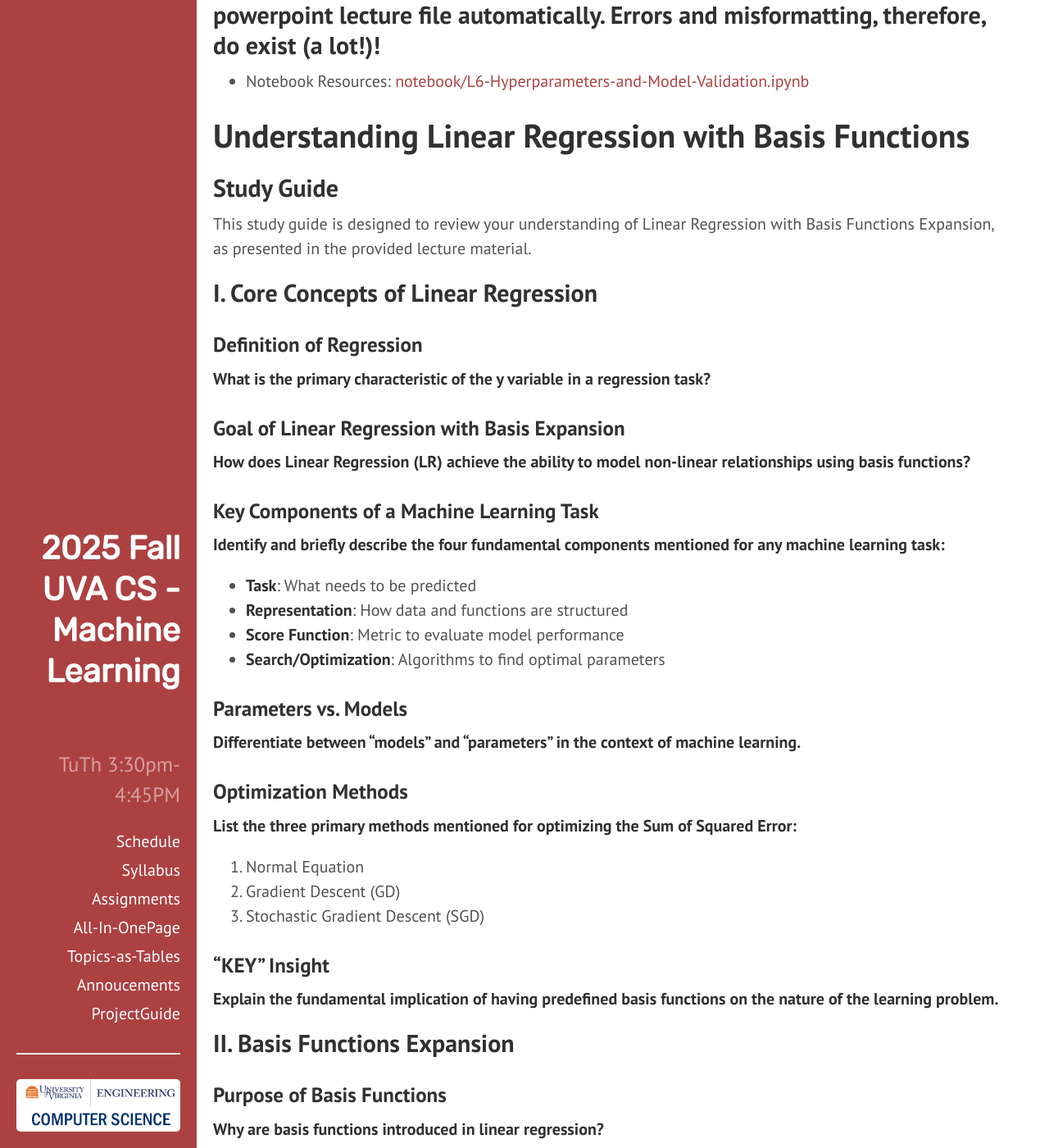
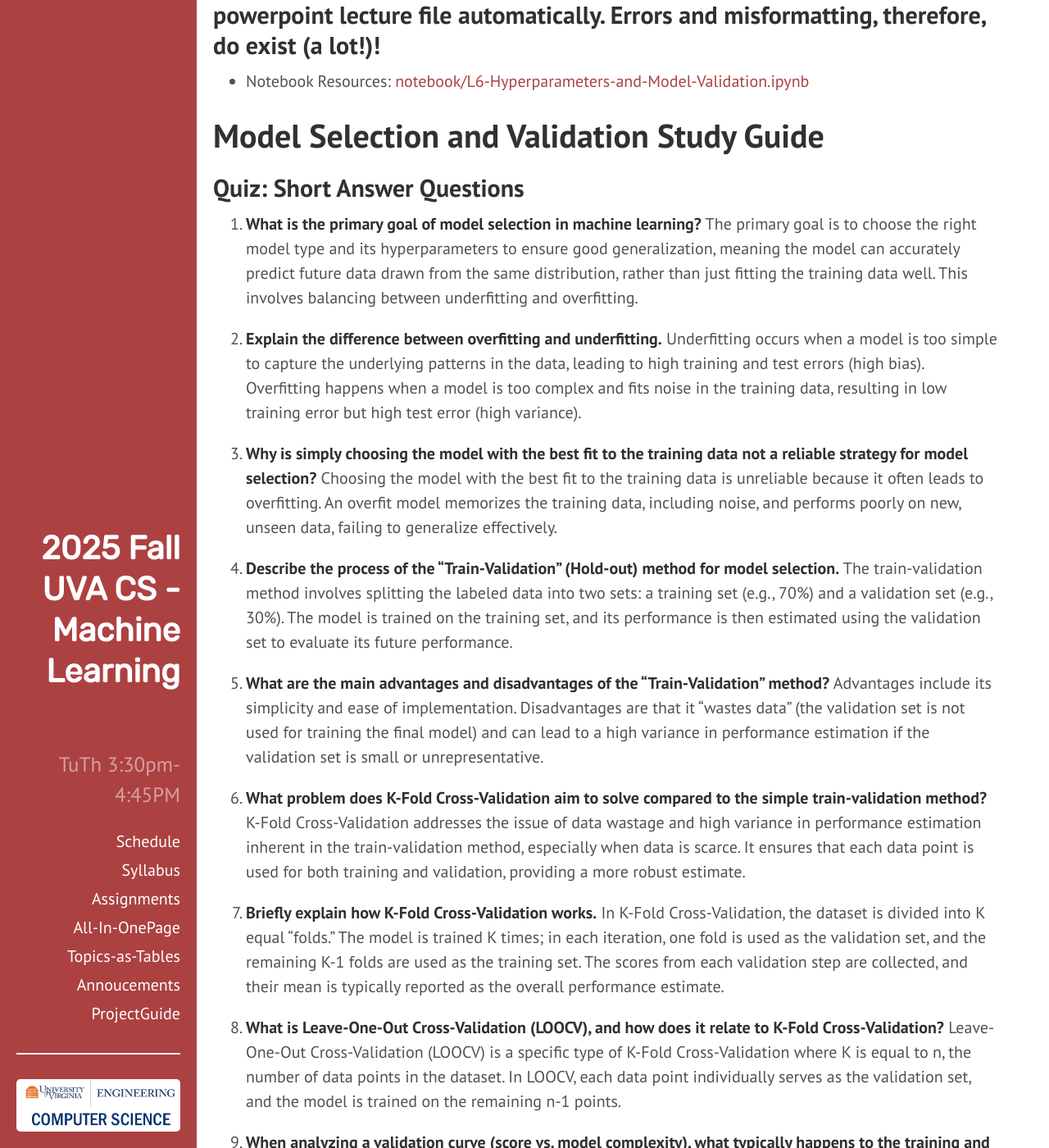
Before and after one commit to qiyanjun/2025Fall-UVA-CS-MachineLearningDeep, a Jekyll site: the page built from _contents/S1-L06-modelSel.md, in a window 1280 px wide and 1400 px high, scrolled down 339 px. Shown: the whole window at 82% size. Built offline with Jekyll 4.4.1, drawn with Linux system fonts in a browser that asks for light colours; some of the changed text lies outside the part shown.

Commit message:
add L06 study notes

```diff
--- a/_contents/S1-L06-modelSel.md
+++ b/_contents/S1-L06-modelSel.md
@@ -17,183 +17,84 @@ tags:
 
 - Notebook Resources: [notebook/L6-Hyperparameters-and-Model-Validation.ipynb]({{ site.baseurl }}/notebook/L6-Hyperparameters-and-Model-Validation.ipynb)
 
+# Model Selection and Validation Study Guide
 
-# Understanding Linear Regression with Basis Functions
+## Quiz: Short Answer Questions
 
-## Study Guide
+1. **What is the primary goal of model selection in machine learning?**
+   The primary goal is to choose the right model type and its hyperparameters to ensure good generalization, meaning the model can accurately predict future data drawn from the same distribution, rather than just fitting the training data well. This involves balancing between underfitting and overfitting.
 
-This study guide is designed to review your understanding of Linear Regression with Basis Functions Expansion, as presented in the provided lecture material.
+2. **Explain the difference between overfitting and underfitting.**
+   Underfitting occurs when a model is too simple to capture the underlying patterns in the data, leading to high training and test errors (high bias). Overfitting happens when a model is too complex and fits noise in the training data, resulting in low training error but high test error (high variance).
 
-## I. Core Concepts of Linear Regression
+3. **Why is simply choosing the model with the best fit to the training data not a reliable strategy for model selection?**
+   Choosing the model with the best fit to the training data is unreliable because it often leads to overfitting. An overfit model memorizes the training data, including noise, and performs poorly on new, unseen data, failing to generalize effectively.
 
-### Definition of Regression
-**What is the primary characteristic of the y variable in a regression task?**
+4. **Describe the process of the "Train-Validation" (Hold-out) method for model selection.**
+   The train-validation method involves splitting the labeled data into two sets: a training set (e.g., 70%) and a validation set (e.g., 30%). The model is trained on the training set, and its performance is then estimated using the validation set to evaluate its future performance.
 
-### Goal of Linear Regression with Basis Expansion
-**How does Linear Regression (LR) achieve the ability to model non-linear relationships using basis functions?**
+5. **What are the main advantages and disadvantages of the "Train-Validation" method?**
+   Advantages include its simplicity and ease of implementation. Disadvantages are that it "wastes data" (the validation set is not used for training the final model) and can lead to a high variance in performance estimation if the validation set is small or unrepresentative.
 
-### Key Components of a Machine Learning Task
-**Identify and briefly describe the four fundamental components mentioned for any machine learning task:**
+6. **What problem does K-Fold Cross-Validation aim to solve compared to the simple train-validation method?**
+   K-Fold Cross-Validation addresses the issue of data wastage and high variance in performance estimation inherent in the train-validation method, especially when data is scarce. It ensures that each data point is used for both training and validation, providing a more robust estimate.
 
-- **Task**: What needs to be predicted
-- **Representation**: How data and functions are structured
-- **Score Function**: Metric to evaluate model performance
-- **Search/Optimization**: Algorithms to find optimal parameters
+7. **Briefly explain how K-Fold Cross-Validation works.**
+   In K-Fold Cross-Validation, the dataset is divided into K equal "folds." The model is trained K times; in each iteration, one fold is used as the validation set, and the remaining K-1 folds are used as the training set. The scores from each validation step are collected, and their mean is typically reported as the overall performance estimate.
 
-### Parameters vs. Models
-**Differentiate between "models" and "parameters" in the context of machine learning.**
+8. **What is Leave-One-Out Cross-Validation (LOOCV), and how does it relate to K-Fold Cross-Validation?**
+   Leave-One-Out Cross-Validation (LOOCV) is a specific type of K-Fold Cross-Validation where K is equal to n, the number of data points in the dataset. In LOOCV, each data point individually serves as the validation set, and the model is trained on the remaining n-1 points.
 
-### Optimization Methods
-**List the three primary methods mentioned for optimizing the Sum of Squared Error:**
+9. **When analyzing a validation curve (score vs. model complexity), what typically happens to the training and validation scores as model complexity increases, and why?**
+   As model complexity increases, the training score generally increases (or error decreases) because a more complex model can fit the training data better. The validation score will initially increase alongside the training score but will eventually start to decrease after a certain point due to overfitting, as the model begins to learn noise from the training data.
 
-1. Normal Equation
-2. Gradient Descent (GD)
-3. Stochastic Gradient Descent (SGD)
+10. **Define Bias and Variance in the context of machine learning models.**
+    Bias refers to the error introduced by approximating a real-world problem, which may be complex, by a simplified model. It represents how much the average model over all training sets differs from the true model. Variance refers to how much the models estimated from different training sets differ from each other, reflecting the model's sensitivity to small fluctuations in the training data.
 
-### "KEY" Insight
-**Explain the fundamental implication of having predefined basis functions on the nature of the learning problem.**
+## Essay Format Questions
 
-## II. Basis Functions Expansion
+1. **Compare and contrast the Train-Validation (Hold-out), K-Fold Cross-Validation, and Leave-One-Out Cross-Validation methods for model selection.** Discuss their respective advantages, disadvantages, and typical use cases, particularly considering data availability.
 
-### Purpose of Basis Functions
-**Why are basis functions introduced in linear regression?**
+2. **Elaborate on the concepts of overfitting and underfitting.** Explain how these phenomena manifest in model performance metrics (training error, test error) and discuss various strategies for mitigating each, referencing the bias-variance tradeoff.
 
-### Types of Basis Functions
-**Name at least three different types of basis functions mentioned in the lecture:**
+3. **Discuss the "generalization" goal in machine learning.** Why is it more important than achieving a perfect fit to training data, and what techniques are employed to ensure a model generalizes well to new, unseen data?
 
-- Polynomial basis functions
-- Radial Basis Functions (RBFs)
-- Trigonometric basis functions
+4. **Explain the significance of the bias-variance tradeoff in model selection.** Provide examples of how model complexity influences bias and variance, and describe how one might navigate this tradeoff using techniques discussed in the source material.
 
-### Polynomial Regression
-
-**What is the specific form of the basis function φ(x) for polynomial regression up to degree two (d=2)?**
-
-For degree 2: φ(x) = [1, x, x²]ᵀ
-
-**How is the prediction ŷ formulated using polynomial basis functions?**
-
-ŷ = θᵀφ(x) = θ₀ + θ₁x + θ₂x²
-
-### Radial Basis Functions (RBFs)
-
-**Define what an RBF is in terms of its dependency.**
-RBFs are functions whose output depends only on the distance from a central point.
-
-**Describe the characteristic behavior of a Gaussian RBF as distance from its center increases.**
-The output decreases exponentially as the distance from the center increases, creating a bell-shaped curve.
-
-**What are the "hyperparameters" that users need to define for RBF basis functions?**
-
-- **Centers (μⱼ)**: The central points where RBFs are located
-- **Widths (λⱼ)**: Parameters controlling the spread of the RBF
-
-**Provide the general mathematical form of a Gaussian RBF, specifically φⱼ(x).**
-
-φⱼ(x) = exp(-λⱼ||x - μⱼ||²)
-
-## III. Parametric vs. Non-Parametric Models
-
-### Parametric Learning Algorithm
-**Define a parametric learning algorithm, using (unweighted) linear regression as an example. What is a key characteristic regarding the need for training data after fitting?**
-
-Parametric algorithms have a fixed number of parameters that are learned from data. Once trained, the training data can be discarded as predictions are made using only the learned parameters.
-
-### Non-Parametric Learning Algorithm
-**Define a non-parametric learning algorithm, providing examples like K-Nearest Neighbor (KNN) or Locally Weighted Linear Regression. How does the "amount of knowledge" required to represent the hypothesis differ from parametric models?**
-
-Non-parametric algorithms require the entire training dataset to be kept for making predictions. The amount of knowledge grows with the size of the training set.
-
-## IV. Mathematical Notations and Formulas
-
-### General Prediction Equation
-**Write down the general equation for ŷ (predicted output) using basis functions φ(x) and weights θ.**
-
-ŷ = θᵀφ(x)
-
-### Normal Equation
-**Provide the formula for calculating the optimal weight vector θ* using the Normal Equation, given φ(x) and y.**
-
-θ* = (ΦᵀΦ)⁻¹Φᵀy
-
-where Φ is the design matrix with rows φ(xᵢ)ᵀ
-
-## Quiz: Linear Regression with Basis Functions
-
-**Instructions**: Answer each question in 2-3 sentences.
-
-1. How does Linear Regression with basis functions expansion allow for the modeling of non-linear relationships, despite being fundamentally a "linear" model?
-
-2. What is the significance of the "KEY" insight mentioned in the lecture regarding predefined basis functions?
-
-3. Describe the primary goal of the "Search/Optimization" component in a machine learning task, as it relates to the score function.
-
-4. If you are performing polynomial regression with a degree up to three, what would be the form of the basis function vector φ(x)?
-
-5. Explain why Radial Basis Functions (RBFs) are often described as "bell-shaped" or having an output that decreases with distance from a center.
-
-6. What role do the "centers" and "widths" play in defining Radial Basis Functions?
-
-7. Differentiate between the "Task" and "Representation" components of a machine learning problem.
-
-8. Briefly explain the main difference in how parametric and non-parametric learning algorithms utilize training data after the initial fitting phase.
-
-9. Which optimization methods, other than the Normal Equation, are mentioned for finding the optimal regression coefficients?
-
-10. In the context of the general prediction equation ŷ = θᵀφ(x), what do θ and φ(x) represent, respectively?
-
-## Quiz Answer Key
-
-1. **Non-linear Modeling**: Linear Regression with basis functions models non-linear relationships by transforming the input features x into a higher-dimensional space using non-linear basis functions φ(x). The relationship between the transformed features φ(x) and the output y remains linear, allowing linear regression techniques to be applied.
-
-2. **KEY Insight**: The "KEY" insight is that even when non-linear basis functions are used, the problem of learning the parameters from the data is still considered Linear Regression. This is because the model is linear with respect to the parameters θ, even if it's non-linear with respect to the original input x.
-
-3. **Search/Optimization Goal**: The "Search/Optimization" component's primary goal is to find the set of model parameters that minimize (or maximize, depending on the objective) the score function. This process iteratively adjusts the parameters to achieve the best possible fit to the training data according to the defined score.
-
-4. **Polynomial Basis Vector**: For polynomial regression with a degree up to three, the basis function vector φ(x) would be [1, x, x², x³]ᵀ. This expands the single input feature x into a set of features including its powers.
-
-5. **RBF Bell Shape**: RBFs are "bell-shaped" because their output typically reaches a maximum at a central point and then decreases symmetrically as the input moves further away from that center. For Gaussian RBFs, this decay is exponential, creating a characteristic bell-like curve.
-
-6. **RBF Centers and Widths**: In RBFs, "centers" (μⱼ) define the point in the input space where the basis function's influence is maximal, while "widths" (λⱼ) determine how rapidly the function's output decreases as the input moves away from that center, thus controlling the spread or local influence of the RBF.
-
-7. **Task vs Representation**: "Task" defines what needs to be predicted (e.g., y is continuous for regression). "Representation" refers to how the input data x and its potential transformations f() are structured for the model, essentially defining the features used for prediction.
-
-8. **Parametric vs Non-parametric Data Usage**: Parametric algorithms, once trained, can discard the training data as predictions are made solely using the learned, fixed parameters. Non-parametric algorithms, in contrast, require the entire training dataset to be kept available for making future predictions, as their "knowledge" grows with the data size.
-
-9. **Other Optimization Methods**: Besides the Normal Equation, the lecture also mentions Gradient Descent (GD) and Stochastic Gradient Descent (SGD) as optimization methods for finding optimal regression coefficients by minimizing the Sum of Squared Error.
-
-10. **Prediction Equation Components**: In ŷ = θᵀφ(x), θ represents the vector of regression coefficients (weights) that the model learns from the data. φ(x) represents the basis function expansion of the input x, which transforms the original features into a potentially higher-dimensional space.
-
-
+5. **Imagine you are tasked with selecting the optimal polynomial degree for a regression model on a limited dataset.** Describe a step-by-step process you would follow, incorporating at least two different validation techniques, to make an informed decision while addressing potential pitfalls.
 
 ## Glossary of Key Terms
 
-- **Regression**: A type of machine learning task where the target variable (y) is continuous.
+- **Model Selection**: The process of choosing the right model type and its hyperparameters to achieve the best performance on unseen data.
 
-- **Linear Regression (LR)**: A statistical model that establishes a linear relationship between input features and a continuous output variable.
+- **Hyperparameter**: A parameter whose value is used to control the learning process, which is set before the learning process begins (e.g., polynomial degree, number of folds in cross-validation).
 
-- **Basis Functions Expansion**: The process of transforming original input features (x) into a new set of (often non-linear) features (φ(x)) to allow linear models to capture non-linear relationships.
+- **Overfitting**: A phenomenon where a model learns the training data too well, including its noise and irrelevant details, leading to excellent performance on training data but poor performance on new, unseen data. Characterized by low bias and high variance.
 
-- **φ(x) (Phi(x))**: The vector or matrix representing the basis function expansion of the input data x.
+- **Underfitting**: A phenomenon where a model is too simple to capture the underlying patterns in the training data, resulting in poor performance on both training and new data. Characterized by high bias and low variance.
 
-- **θ (Theta)**: The vector of regression coefficients or weights that the model learns to associate with each basis function.
+- **Generalization**: The ability of a machine learning model to perform accurately on new, unseen data, reflecting its capacity to "explain," "predict," or "model" new examples from the same distribution as the training data.
 
-- **ŷ (y-hat)**: The predicted output value by the regression model.
+- **Training Set**: The portion of the labeled dataset used to train the machine learning model.
 
-- **Sum of Squared Error (SSE) / Least Squares**: A common loss function used in regression, which measures the sum of the squared differences between predicted and actual values. The goal is to minimize this error.
+- **Validation Set (Hold-out Set)**: A separate portion of the labeled dataset used to estimate the model's performance during training and hyperparameter tuning, helping to avoid overfitting to the test set.
 
-- **Normal Equation**: A closed-form solution for finding the optimal regression coefficients (θ*) that minimize the Sum of Squared Error. It involves matrix operations and does not require iterative optimization.
+- **Test Set**: A completely independent portion of the labeled dataset, kept separate from both training and validation, used to provide an unbiased evaluation of the final chosen model's performance on new data.
 
-- **Gradient Descent (GD)**: An iterative optimization algorithm used to minimize the loss function by moving in the direction of the steepest descent of the gradient.
+- **Mean Squared Error (MSE)**: A common metric for regression models, calculated as the average of the squares of the differences between predicted and actual values. Lower MSE indicates better model performance.
 
-- **Stochastic Gradient Descent (SGD)**: A variant of Gradient Descent that updates parameters using the gradient of the loss function calculated on a single randomly chosen training example (or a small batch) at each step, making it faster for large datasets.
+- **Variance (of performance estimator)**: Refers to how much an estimate of performance might change if a different validation set or data split were used. High variance implies an unreliable estimate.
 
-- **Polynomial Regression**: A type of linear regression that models the relationship between the independent variable x and the dependent variable y as an n-th degree polynomial in x, achieved through polynomial basis functions.
+- **K-Fold Cross-Validation**: A resampling procedure used to evaluate machine learning models on a limited data sample. The dataset is divided into K folds, and the model is trained and validated K times, with each fold serving as the validation set once.
 
-- **Radial Basis Functions (RBFs)**: A class of basis functions whose output depends on the distance from a central point. Gaussian RBFs are a common type, characterized by bell-shaped curves.
+- **Leave-One-Out Cross-Validation (LOOCV)**: A special case of K-Fold Cross-Validation where K equals the number of data points (n). Each data point is used as a validation set, with the remaining n-1 points used for training.
 
-- **Hyperparameters (of RBFs)**: Parameters of the RBF basis functions themselves that are not learned from the data, but rather predefined by the user, such as the "centers" (μⱼ) and "widths" (λⱼ) of the RBFs.
+- **Bias**: The error due to inaccurate assumptions or simplifications made by the model. A high bias model typically underfits the data.
 
-- **Parametric Learning Algorithm**: A type of machine learning algorithm that has a fixed, finite number of parameters that are fit to the data. Once fit, the training data is no longer needed for predictions. Example: Linear Regression.
+- **Variance**: The error due to the model's sensitivity to small fluctuations in the training data. A high variance model typically overfits the data.
 
-- **Non-Parametric Learning Algorithm**: A type of machine learning algorithm where the amount of knowledge required to represent the hypothesis grows with the size of the training set. The entire training set is often needed to make future predictions. Examples: K-Nearest Neighbor (KNN), Locally Weighted Linear Regression.
+- **Bias-Variance Tradeoff**: The inherent conflict in machine learning where reducing one type of error (bias or variance) tends to increase the other. The goal is to find a balance that minimizes overall prediction error.
+
+- **Learning Curve**: A plot showing the performance of a learning model (e.g., score or error) on both the training set and validation set as a function of the number of training examples or model complexity.
+
+- **Validation Curve**: A plot showing the performance of a learning model (e.g., score or error) on both the training set and validation set as a function of a model hyperparameter (e.g., model complexity).
```
Also changed, not shown: Assignments.md (+1 -1 lines).
